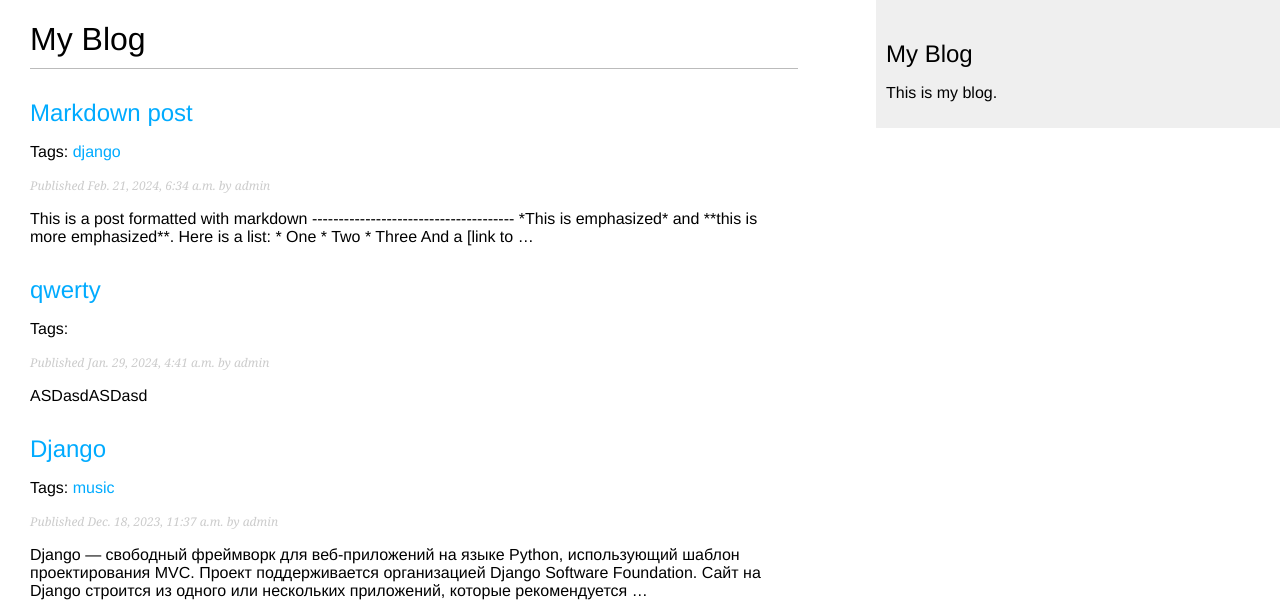
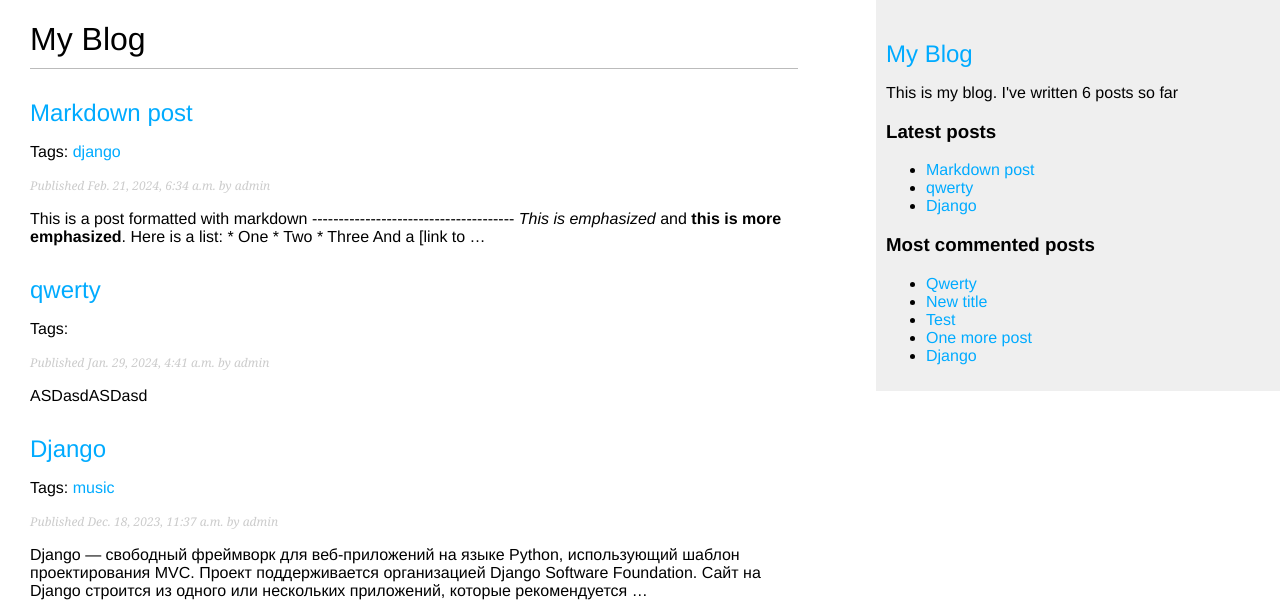
Before and after one commit to marufjann/MyBlog, a Django app: page /blog/ in a window 1280 px wide. Shown: the top 605 px of the page. Run offline with Django 5.2, Linux system fonts and the light colour scheme; data comes from the database, SQL or seed files in the repository; both versions use the stored data as it was after the commit; parts of the project's set-up code (start-up, migrations or seed data) failed here and were passed over.

Commit message:
Creation of specifically applied template tags and filters

```diff
--- a/blog/templates/blog/base.html
+++ b/blog/templates/blog/base.html
@@ -1,3 +1,4 @@
+{% load blog_tags %}
 {% load static %}
 <!DOCTYPE html>
 <html lang="en">
@@ -13,8 +14,22 @@
         {% endblock %}
     </div>
     <div id="sidebar">
-        <h2>My Blog</h2>
-        <p>This is my blog.</p>
+        <h2><a href="{% url 'blog:post_list' %}">My Blog</a></h2>
+        <p>
+            This is my blog.
+            I've written {% total_posts %} posts so far
+        </p>
+        <h3>Latest posts</h3>
+        {% show_latest_posts 3 %}
+        <h3>Most commented posts</h3>
+        {% get_most_commented_posts as most_commented_posts %}
+        <ul>
+            {% for post in most_commented_posts %}
+                <li>
+                    <a href="{{ post.get_absolute_url}}">{{ post.title|capfirst }}</a>
+                </li>
+            {% endfor %}
+        </ul>
     </div>
 </body>
 </html>
--- a/blog/templates/blog/post/detail.html
+++ b/blog/templates/blog/post/detail.html
@@ -1,12 +1,14 @@
 {% extends "blog/base.html" %}
+{% load blog_tags %}
 
 {% block title %} {{ post.title }} {% endblock %}
+
 {% block content %}
 <h1>{{ post.title }}</h1>
 <p class="date">
     Published {{ post.publish }} by {{post.author}}
 </p>
-{{post.body|linebreaks}}
+{{post.body|markdown}}
 <p>
     <a href="{% url "blog:post_share" post.id %}">
     Share this post
--- /dev/null
+++ b/blog/templates/blog/post/latest_posts.html
@@ -0,0 +1,8 @@
+<ul>
+    {% for post in latest_posts %}
+    <li>
+        <a href="{{post.get_absolute_url}}">{{ post.title}}</a>
+    </li>
+
+    {% endfor %}
+</ul>
--- a/blog/templates/blog/post/list.html
+++ b/blog/templates/blog/post/list.html
@@ -1,4 +1,5 @@
 {% extends "blog/base.html" %}
+{% load blog_tags %}
 {% block title %}My Blog{% endblock %}
 {% block content %}
     <h1>My Blog</h1>
@@ -23,7 +24,7 @@
         <p class="date">
             Published {{ post.publish }} by {{ post.author }}
         </p>
-        {{ post.body|truncatewords:30|linebreaks }}
+        {{ post.body|truncatewords_html:30|markdown }}
     {% endfor %}
     {% include "pagination.html" with page=posts %}
 {% endblock %}
--- /dev/null
+++ b/blog/templatetags/blog_tags.py
@@ -0,0 +1,31 @@
+from django.db.models import Count
+from django import template
+from ..models import Post
+from django.utils.safestring import mark_safe
+import markdown
+
+
+register = template.Library()
+
+
+@register.simple_tag
+def total_posts():
+    return Post.published.count()
+
+
+@register.inclusion_tag('blog/post/latest_posts.html')
+def show_latest_posts(count=5):
+    latest_posts = Post.published.order_by('-publish')[:count]
+    return {'latest_posts': latest_posts}
+
+
+@register.simple_tag
+def get_most_commented_posts(count=5):
+    return Post.published.annotate(
+        total_comments=Count('comments')
+    ).order_by('-total_comments')[:count]
+
+
+@register.filter(name='markdown')
+def markdown_format(text):
+    return mark_safe(markdown.markdown(text))
--- /dev/null
+++ b/requirements.txt
@@ -0,0 +1,2 @@
+markdown==3.4.1
+django-taggit==5.0.1
```
Also changed, not shown: db.sqlite3.
